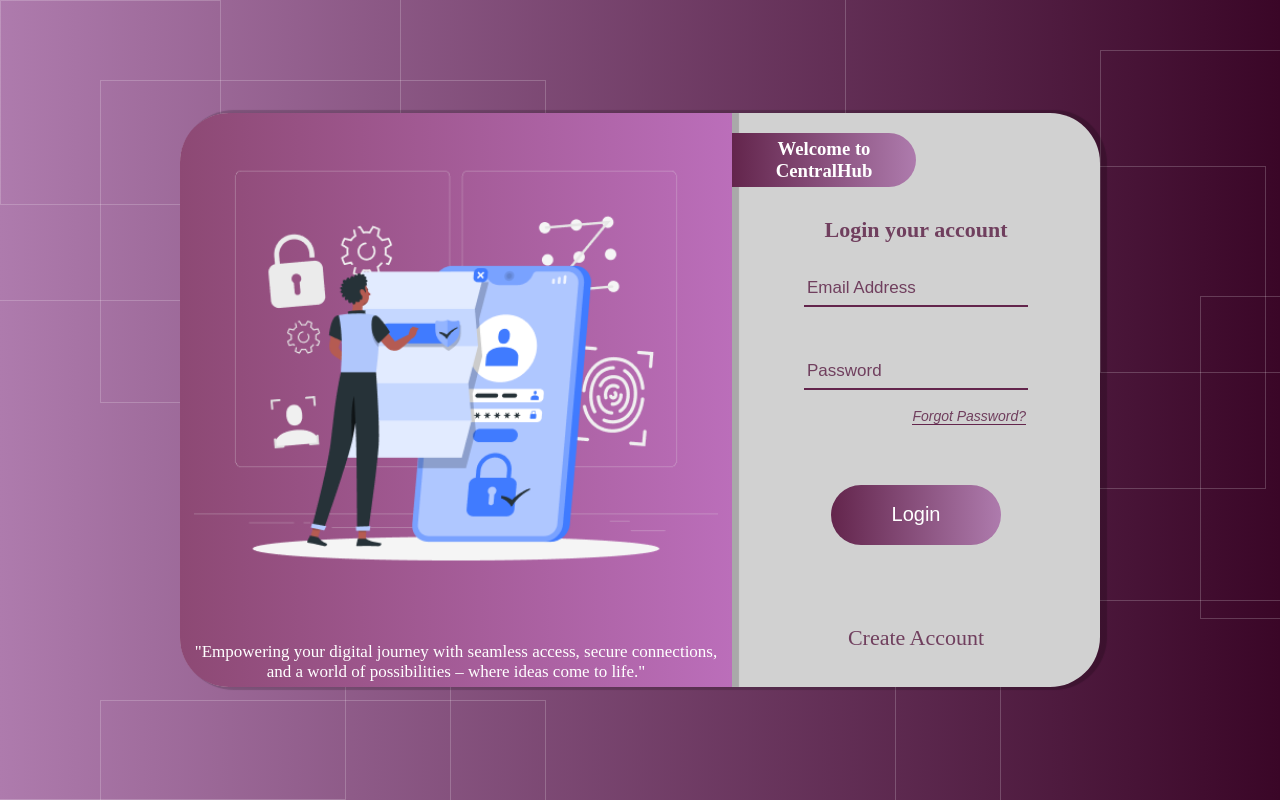
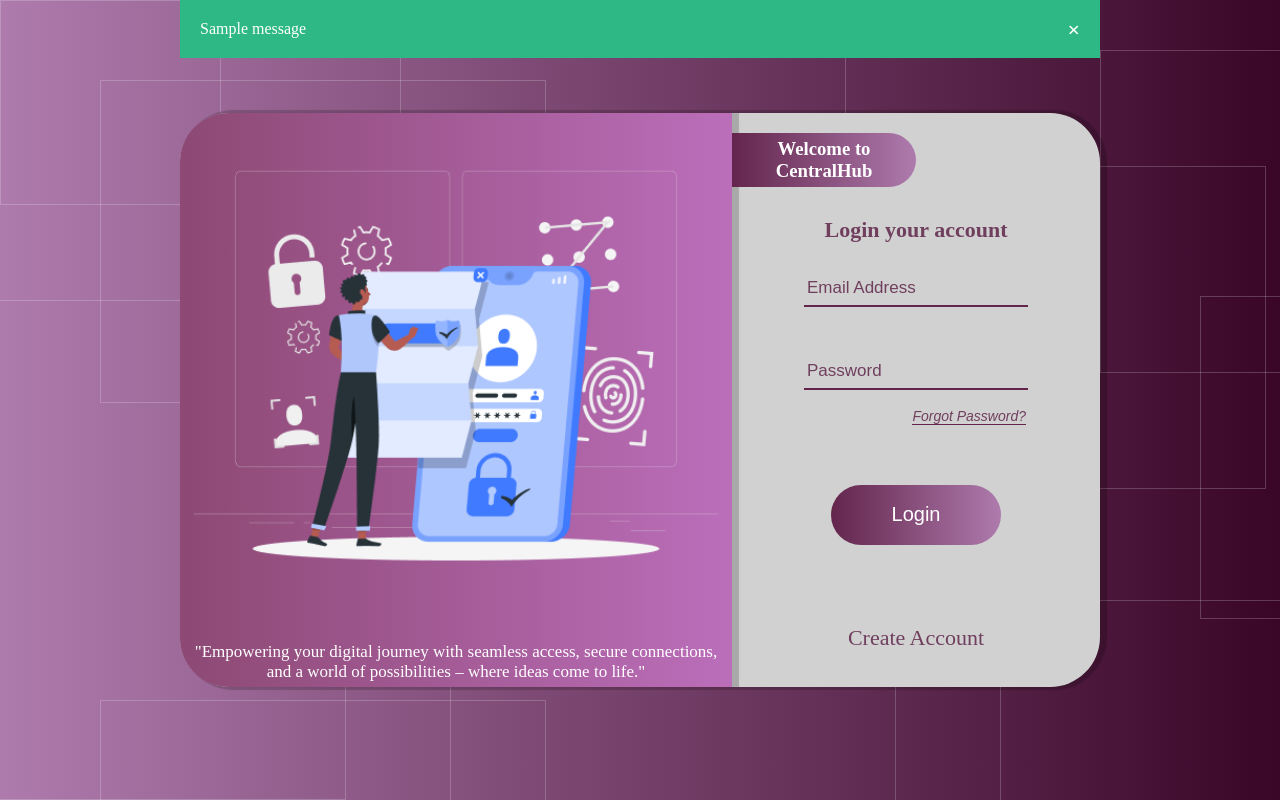
Before and after one commit to juniper06/CentralHub, a Django app: page /login in a window 1280 px wide. Run offline with Django 4.2, Linux system fonts and the light colour scheme; tables that the repository leaves empty hold one stand-in row (values such as "Sample post"); one stand-in notice (Sample message) is shown.

Commit message:
Adding Messages

```diff
--- a/accounts/views.py
+++ b/accounts/views.py
@@ -1,3 +1,4 @@
+from django.contrib import messages
 from django.contrib.auth import authenticate, login, logout
 from django.contrib.auth.decorators import login_required
 from django.http import HttpResponseRedirect
@@ -19,7 +20,8 @@ def login_view(request):
         user = authenticate(request, username=email, password=password)
         if user is not None:
             login(request, user)
-            return HttpResponseRedirect(request.GET.get('next', '/'))
+            messages.success(request, "Successfully logged In")
+            return HttpResponseRedirect(request.GET.get('next', '/profile'))
         else:
             context["error_messages"] = ["Invalid Username or Passwords"]
 
@@ -28,6 +30,7 @@ def login_view(request):
 
 def logout_view(request):
     logout(request)
+    messages.success(request, "Successfully logged out")
     return redirect("login")
 
 
@@ -38,6 +41,7 @@ def register_view(request):
         form = UserCreationForm(request.POST)
         if form.is_valid():
             form.save()
+            messages.success(request, "Successfully created an account")
             return redirect("login")
     else:
         form = UserCreationForm()
--- a/templates/landing_page.html
+++ b/templates/landing_page.html
@@ -25,6 +25,7 @@
                 <li><a href="#" class="nav-links">Shop</a></li>
                 <li><a href="#" class="nav-links">About</a></li>
                 <li><a href="#" class="nav-links">Contact</a></li>
+                <li><a href="{% url 'profile' %}" class="nav-links">Profile</a></li>
             </ul>
         </nav>
     </div>
--- a/templates/login.html
+++ b/templates/login.html
@@ -24,6 +24,16 @@
 <div class="bg-box"></div>
 <main>
     <div class="container">
+        <div class="messages">
+            {% if messages %}
+                {% for message in messages %}
+                    <div class="alert {% if message.tags == 'error' %}alert-danger {% else %}alert-success {% endif %}">
+                        <span class="closebtn" onclick="this.parentElement.style.display='none';">&times;</span>
+                        {{ message }}
+                    </div>
+                {% endfor %}
+            {% endif %}
+        </div>
         <div class="left-container">
             <img src="{% static 'images/bg-left.png' %}" alt=""/>
             <p>
@@ -37,6 +47,8 @@
                 <h3>Welcome to CentralHub</h3>
             </div>
             <h4>Login your account</h4>
+
+
             <form method="post">
                 {% csrf_token %}
                 <input
--- a/templates/static/css/login.css
+++ b/templates/static/css/login.css
@@ -104,19 +104,19 @@
     left: 1300px;
 }
 
-body{
+body {
     height: 100vh;
     background: linear-gradient(to right, rgba(174, 123, 173, 1), rgba(58, 6, 39, 1));
 }
 
-main{
+main {
     height: 100vh;
     display: flex;
     justify-content: center;
     align-items: center;
 }
 
-.container{
+.container {
     box-shadow: 4px 0 1px 3px #0000002f;
     width: 920px;
     background: #d1d1d1;
@@ -124,7 +124,7 @@ main{
     display: flex;
 }
 
-.left-container{
+.left-container {
     display: flex;
     flex-direction: column;
     justify-content: center;
@@ -138,19 +138,19 @@ main{
     box-shadow: 7px 0 1px 0px #00000030;
 }
 
-.left-container img{
+.left-container img {
     height: 85%;
     width: 95%;
     object-fit: contain;
 }
 
-.left-container p{
+.left-container p {
     color: #FFFFFF;
     font-size: 17px;
     margin: 5px;
 }
 
-.right-container{
+.right-container {
     height: 100%;
     width: 40%;
     border-top-right-radius: 50px;
@@ -159,7 +159,7 @@ main{
     flex-direction: column;
 }
 
-.right-container #welcome-message{
+.right-container #welcome-message {
     display: flex;
     background: linear-gradient(to right, rgba(99, 37, 76, 1), rgba(174, 123, 173, 1));
     width: 50%;
@@ -175,7 +175,7 @@ main{
     padding-bottom: 5px;
 }
 
-#welcome-message h3{
+#welcome-message h3 {
     display: flex;
     flex: auto;
 }
@@ -187,7 +187,7 @@ main{
     margin-bottom: 35px;
 }
 
-.right-container form{
+.right-container form {
     display: flex;
     flex-direction: column;
     justify-content: center;
@@ -195,7 +195,7 @@ main{
     z-index: 5;
 }
 
-.right-container form input{
+.right-container form input {
     display: flex;
     outline: none;
     border: none;
@@ -223,7 +223,7 @@ form #forgot-password {
     justify-self: right;
 }
 
-.btn-forgot{
+.btn-forgot {
     width: 100%;
     display: flex;
     justify-content: right;
@@ -235,18 +235,18 @@ form #forgot-password {
     padding-left: 3px;
 }
 
-.error_messages{
+.error_messages {
     margin: 20px 0 0 0
 }
 
-.btn-login{
+.btn-login {
     padding-top: 40px;
     width: 100%;
     display: flex;
     justify-content: center;
 }
 
-.btn-login button{
+.btn-login button {
     border: none;
     color: white;
     background: linear-gradient(to right, rgba(99, 37, 76, 1), rgba(174, 123, 173, 1));
@@ -257,7 +257,7 @@ form #forgot-password {
     cursor: pointer;
 }
 
-.btn-create{
+.btn-create {
     display: flex;
     width: 100%;
     justify-content: center;
@@ -273,3 +273,37 @@ form #forgot-password {
     cursor: pointer;
     text-decoration: none;
 }
+
+.messages{
+    width: 920px;
+    position: absolute;
+    left: 0;
+    right: 0;
+    margin: 0 auto;
+    top: 0;
+}
+
+.alert {
+    padding: 20px;
+    color: white;
+    margin-bottom: 15px;
+}
+
+.alert-success {
+    background-color: #2eb886; /* Red */
+}
+
+.alert-error {
+    background-color: #f44336;
+}
+
+.closebtn {
+    margin-left: 15px;
+    color: white;
+    font-weight: bold;
+    float: right;
+    font-size: 22px;
+    line-height: 20px;
+    cursor: pointer;
+    transition: 0.3s;
+}
```
Also changed, not shown: templates/static/css/userProfile.css (+37 -0 lines), templates/userProfile.html (+19 -10 lines).
